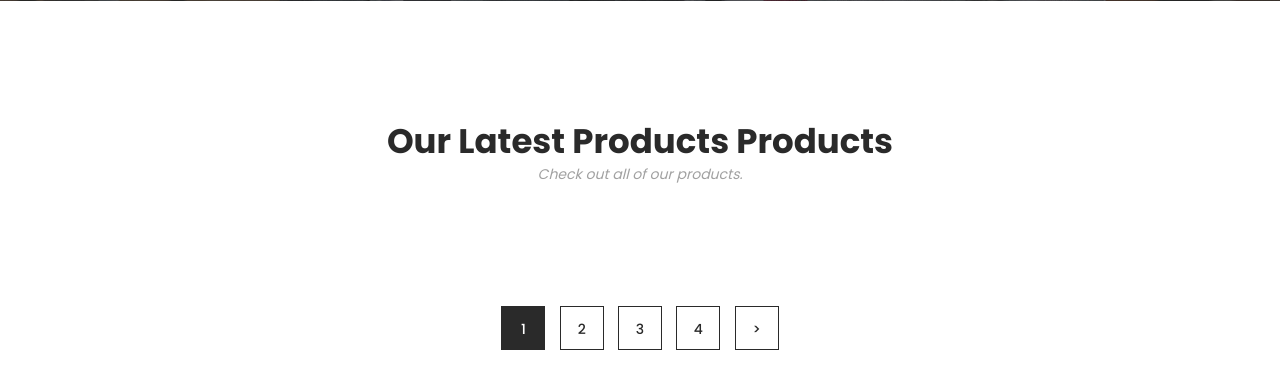
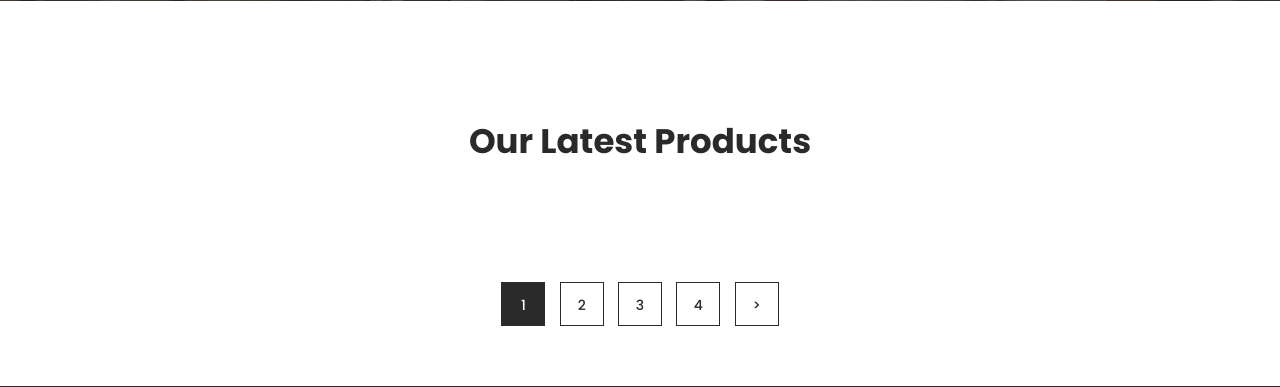
Before and after one commit to hindboufeligha/imse-onlineshop, a Flask app: page /products in a window 1280 px wide. Shown: the part 580-967 px from the top of the page. Run offline with Flask 3, Linux system fonts and the light colour scheme; data comes from the database, SQL or seed files in the repository; some libraries are stand-ins or nearby versions.

Commit message:
SOME DETAILS FIXED IN FRONTEND (tbc)

```diff
--- a/templates/products.html
+++ b/templates/products.html
@@ -21,8 +21,8 @@
         <div class="row">
             <div class="col-lg-12">
                 <div class="section-heading">
-                    <h2>Our Latest {{ category.category_name.upper() if category else 'Products' }} Products</h2>
-                    <span>Check out all of our products.</span>
+                    <h2>Our Latest {{ product.p_gender if category else '' }} Products</h2>
+                    <!--<span>Check out all of our products.</span>-->
                 </div>
             </div>
         </div>
--- a/templates/single-product.html
+++ b/templates/single-product.html
@@ -6,8 +6,8 @@
         <div class="row">
             <div class="col-lg-12">
                 <div class="inner-content">
-                    <h2>Single Product Page</h2>
-                    <span> Write something inspiration about the product(s)</span>
+                    <h2>{{ product.p_name }}</h2>
+                    <!--<span> {{ product.p_description }}</span>-->
                 </div>
             </div>
         </div>
```
